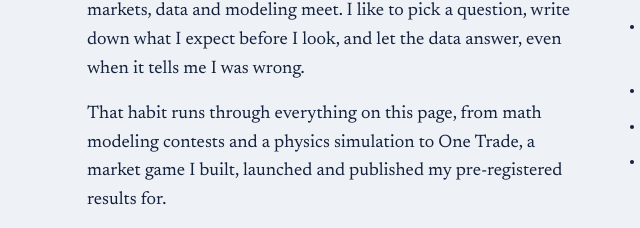
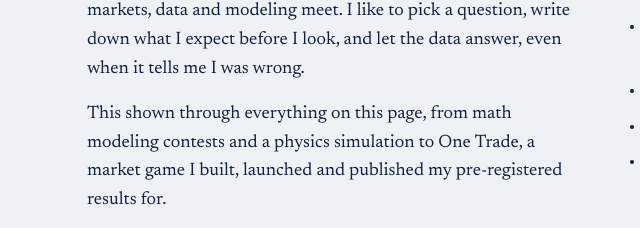
Before and after one commit to mayaagge/mayaagge.github.io, a plain HTML site: page index.html in a window 1280 px wide. Shown: the part 3555-3783 px from the top of the page, 33-673 px from the left. Drawn offline with nearby package versions, Linux system fonts and the light colour scheme.

Commit message:
Fix wording in About section of index.html

```diff
--- a/index.html
+++ b/index.html
@@ -325,7 +325,7 @@
       <div class="about">
         <div>
           <p>I'm a first-year at the University of Chicago, interested in where markets, data and modeling meet. I like to pick a question, write down what I expect before I look, and let the data answer, even when it tells me I was wrong.</p>
-          <p>That habit runs through everything on this page, from math modeling contests and a physics simulation to One Trade, a market game I built, launched and published my pre-registered results for.</p>
+          <p>This shown through everything on this page, from math modeling contests and a physics simulation to One Trade, a market game I built, launched and published my pre-registered results for.</p>
           <p>For my resume, or to talk about any of these projects, <a href="mailto:maya.agge@gmail.com">email me</a> or find me on <a href="https://www.linkedin.com/in/mayaagge/">LinkedIn</a>.</p>
         </div>
         <div>
```
